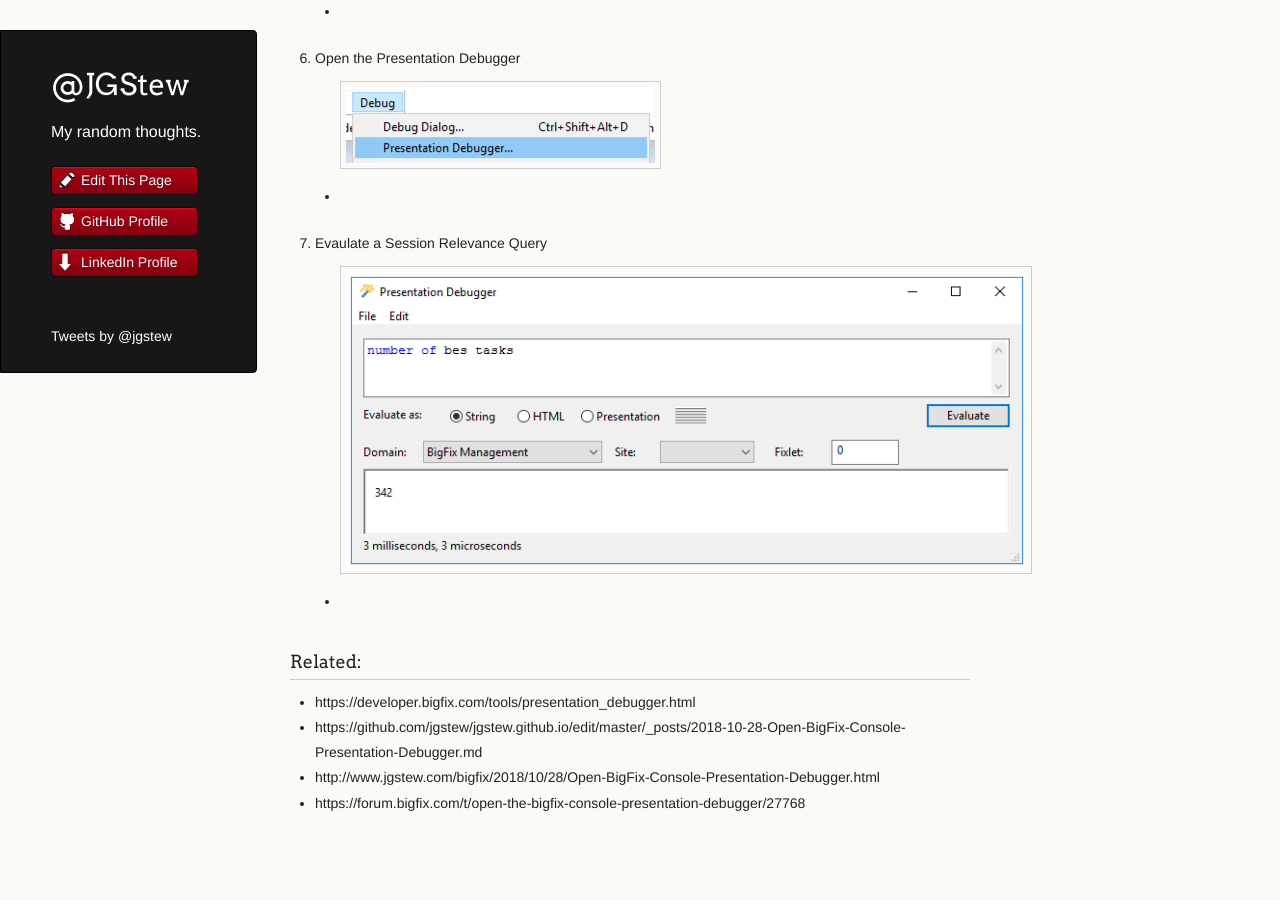
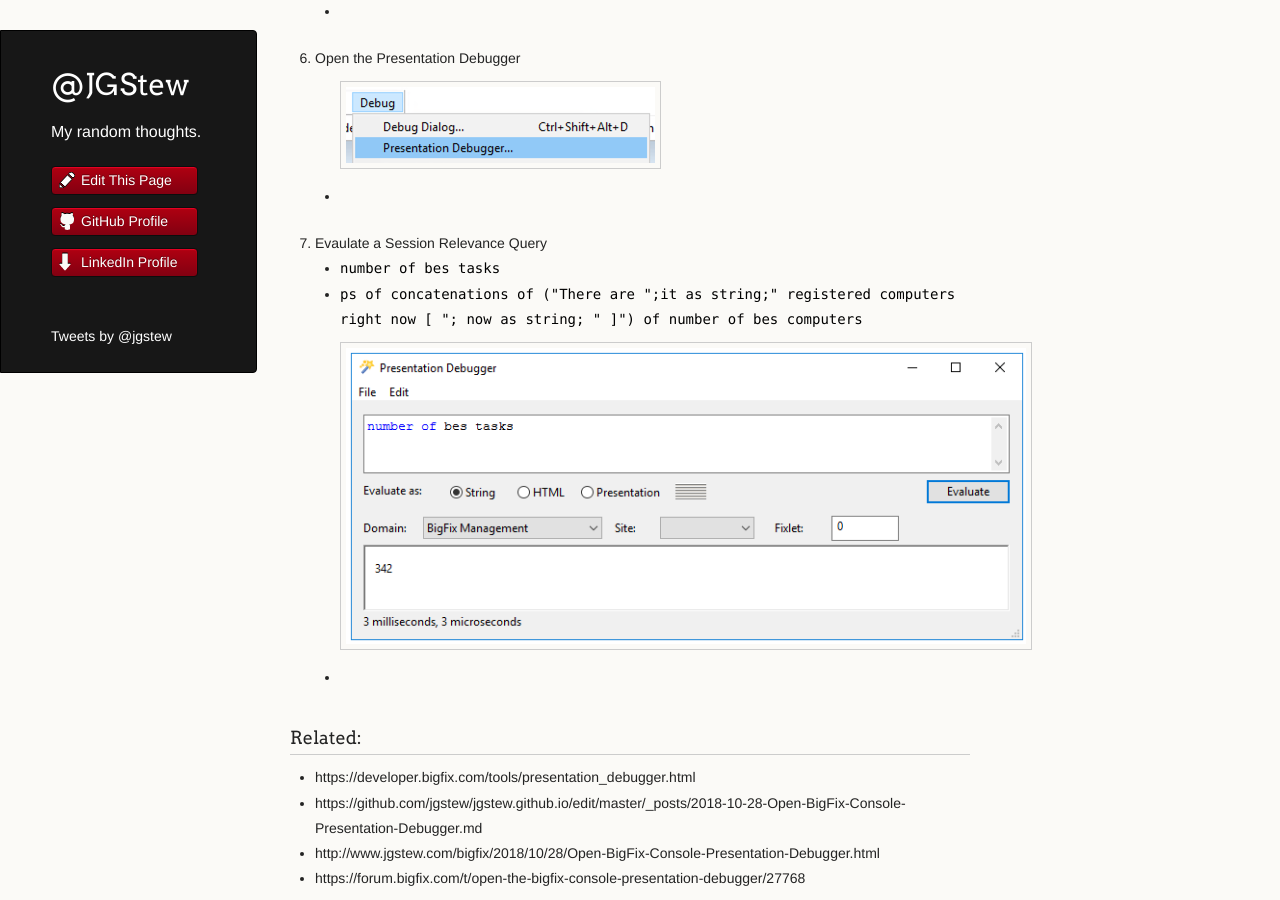
Before and after one commit to jgstew/jgstew.github.io, a Jekyll site: the page built from _posts/2018-10-28-Open-BigFix-Console-Presentation-Debugger.md, in a window 1280 px wide and 900 px high, scrolled down 851 px. Built offline with Jekyll 4.4.1, drawn with Linux system fonts in a browser that asks for light colours; nearby versions of some CDN libraries; comment, search, counter and statistics services are not loaded.

Commit message:
Update 2018-10-28-Open-BigFix-Console-Presentation-Debugger.md

```diff
--- a/_posts/2018-10-28-Open-BigFix-Console-Presentation-Debugger.md
+++ b/_posts/2018-10-28-Open-BigFix-Console-Presentation-Debugger.md
@@ -14,6 +14,8 @@
 1. Open the Presentation Debugger
     * ![Open Presentation Debugger](/images/BigFix/Console/OpenPresentationDebugger.png)
 1. Evaulate a Session Relevance Query
+    * `number of bes tasks`
+    * `ps of concatenations of ("There are ";it as string;" registered computers right now [ "; now as string; " ]") of number of bes computers`
     * ![Open Presentation Debugger](/images/BigFix/Console/PresentationDebuggerEvaluate.png)
 
 ### Related:
```
